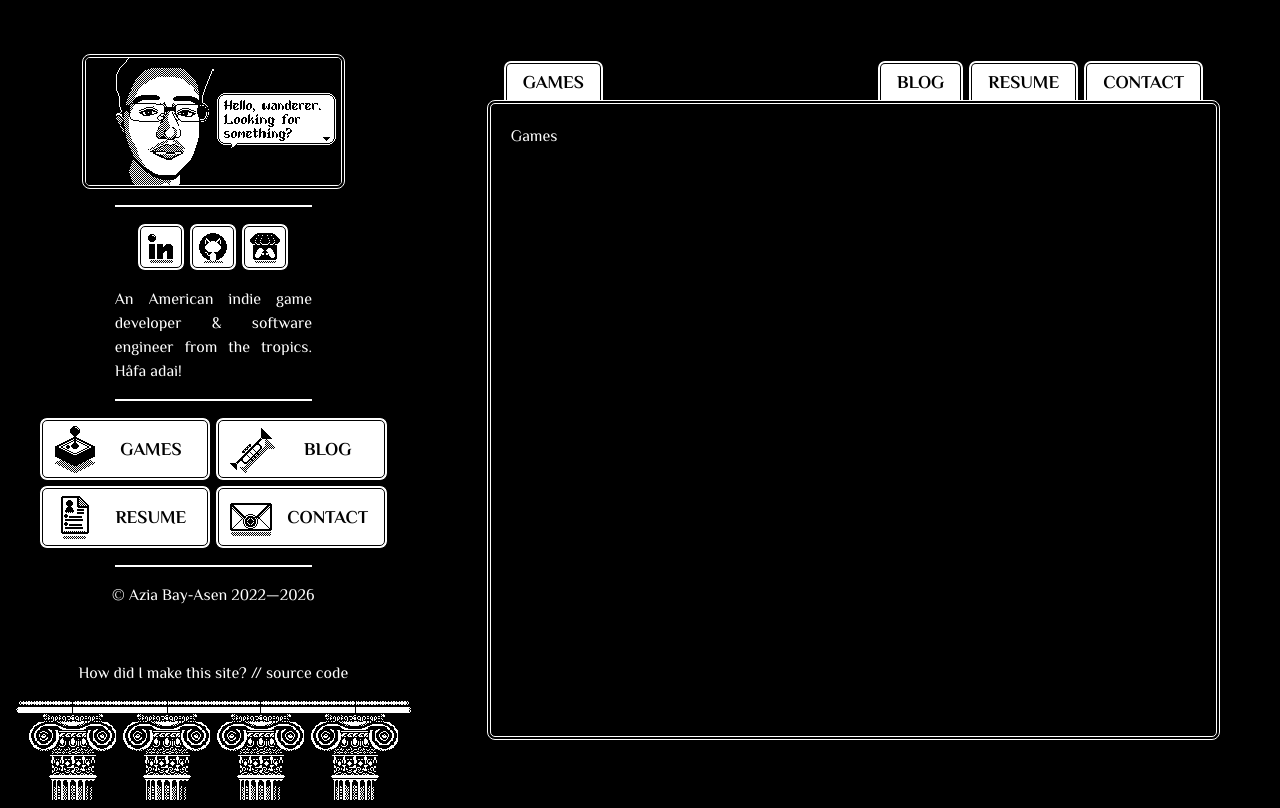
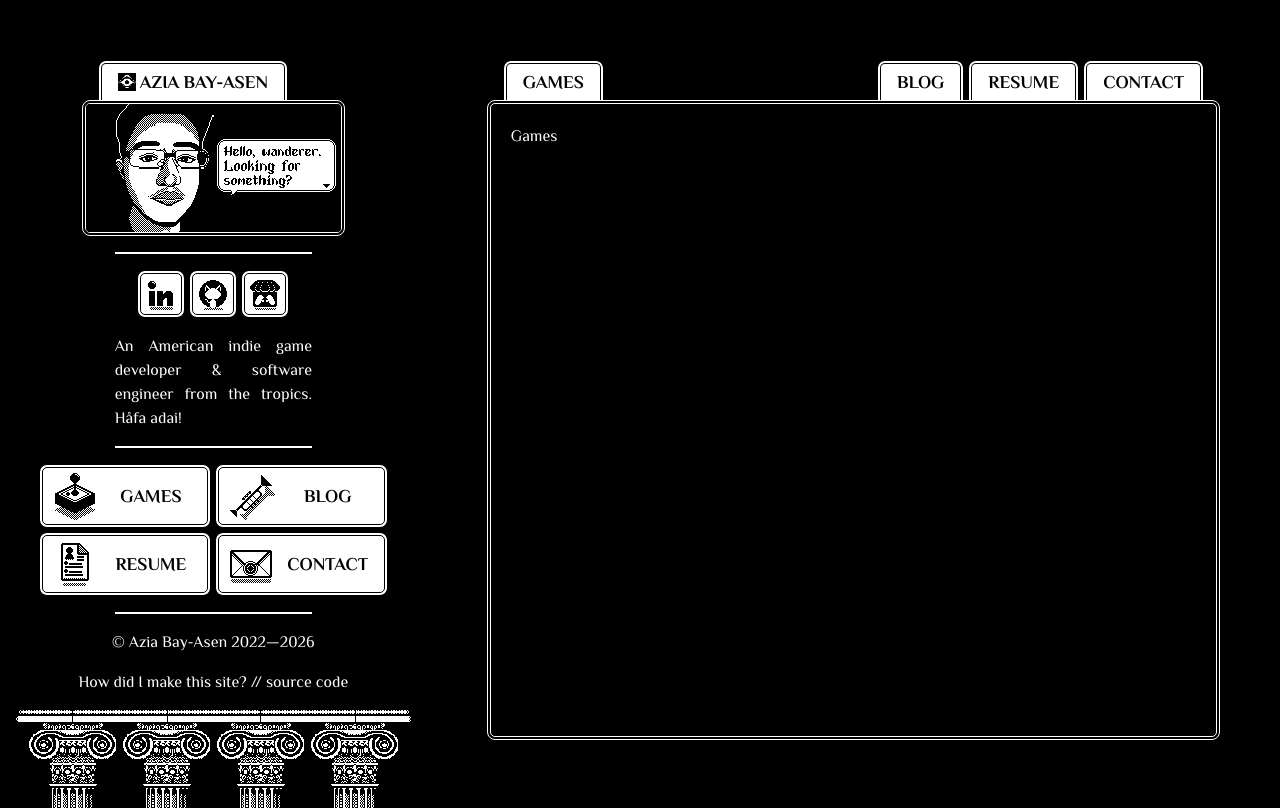
Before and after one commit to Azia-Bay/aziabay.com, a Next.js app: page / in a window 1280 px wide. Built offline with nearby package versions, Linux system fonts and the light colour scheme.

Commit message:
refactor: separate sidebar header into individual file

```diff
--- /dev/null
+++ b/src/components/layout/sidebar/components/sidebar_header.tsx
@@ -0,0 +1,17 @@
+import Image from "next/image";
+
+export default function SidebarHeader() {
+  return (
+    <div className="w-2/3 mt-11 flex flex-col">
+      <div className="px-4 flex flex-row gap-1">
+        <button className="group relative overflow-hidden cursor-pointer px-4 py-1 rounded-lg rounded-b-none border-4 border-b-0 border-background border-double flex flex-row items-center gap-1 bg-foreground text-background text-lg font-bold uppercase">
+          <Image className="w-[1em] h-[1em]" src="/icon.png" alt="" width={0} height={0} />
+
+          Azia Bay-Asen
+        </button>
+      </div>
+
+      <Image className="cursor-pointer w-full rounded-lg border-4 border-foreground border-double pixelated" src="sidebar/headshot.gif" alt="A 1-bit (black & white) pixel art headshot of Azia Bay-Asen. He wears rectangular glasses." width={0} height={0} unoptimized loading="eager" />
+    </div>
+  );
+}
--- a/src/components/layout/sidebar/sidebar.tsx
+++ b/src/components/layout/sidebar/sidebar.tsx
@@ -13,6 +13,7 @@ import About from "@/components/layout/sidebar/components/sidebar_about"
 import Button from "@/components/layout/sidebar/components/sidebar_button"
 import Copyright from "@/components/layout/sidebar/components/sidebar_copyright"
 import Divider from "@/components/layout/sidebar/components/sidebar_divider"
+import Header from "@/components/layout/sidebar/components/sidebar_header"
 import TextButton from "@/components/layout/sidebar/components/sidebar_text_button"
 
 type SidebarProps = {
@@ -22,7 +23,7 @@ type SidebarProps = {
 export default function Sidebar({ onTabChange }: SidebarProps) {
   return (
     <div className="w-1/3 h-screen p-4 pb-0 flex flex-col items-center gap-4">
-      <Image className="cursor-pointer w-2/3 mt-auto h-auto rounded-lg border-4 border-foreground border-double pixelated" src="sidebar/headshot.gif" alt="A 1-bit (black & white) pixel art headshot of Azia Bay-Asen. He wears rectangular glasses." width={0} height={0} unoptimized loading="eager" />
+      <Header />
 
       <Divider />
 
```
Also changed, not shown: public/icon.png (added).
